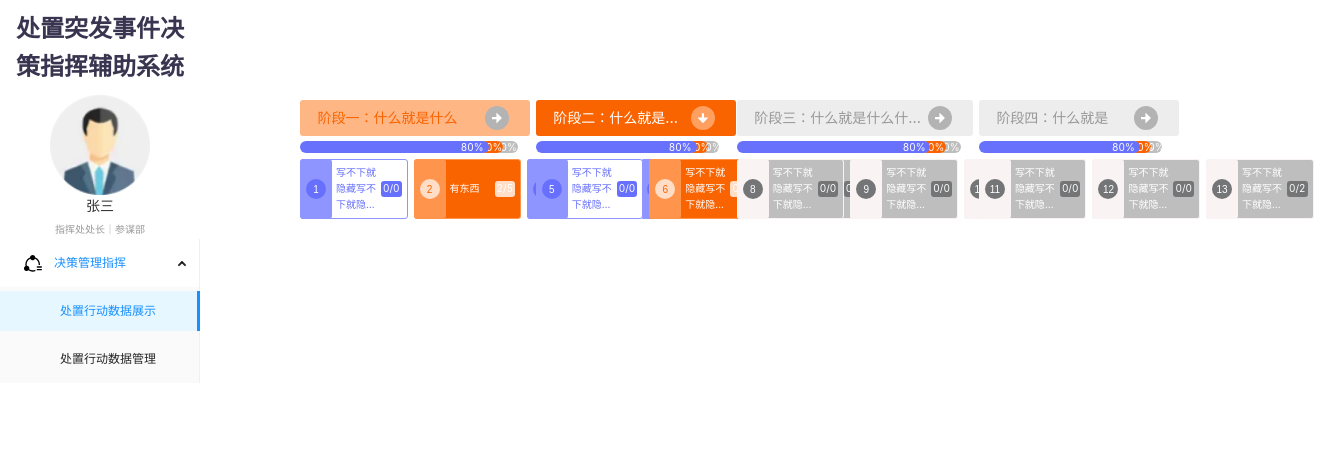
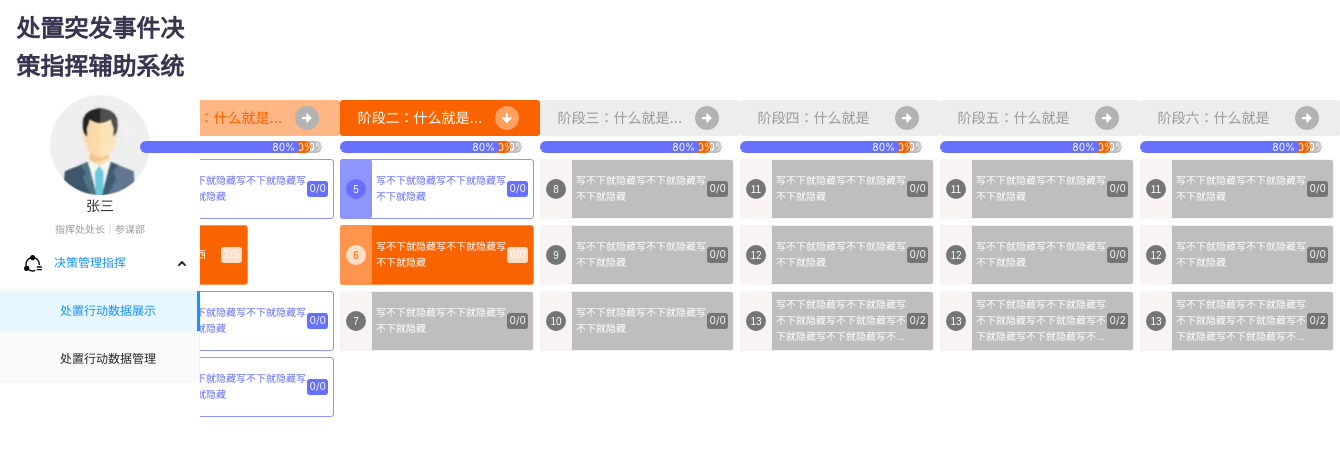
Before and after one commit to stevielu/outsourcing_infoboard, a React (Create React App) app: page /view/show in a window 1280 px wide. Shown: the top 456 px of the page, 1340 px wide, since content can reach past the window. Built offline with nearby package versions, Linux system fonts and the light colour scheme; what redux-promise-middleware would draw is missing.

Commit message:
no message

```diff
--- a/src/views/Home/index.tsx
+++ b/src/views/Home/index.tsx
@@ -32,6 +32,7 @@ min-width:200px;
 const Task = styled(Container)`
 display:flex;
 flex-direction:row;
+flex-wrap:wrap;
 `
 const data = [
   {
@@ -154,7 +155,71 @@ const data = [
         ]
       }
     ]
-  }
+  },{
+    title:'阶段五：什么就是',
+    phase:'阶段五',
+    activate:Stage.Initial,
+    procedure:[
+      {
+        title:'写不下就隐藏写不下就隐藏写不下就隐藏',
+        status:Status.Initial,
+        id:11,
+      },{
+        title:'写不下就隐藏写不下就隐藏写不下就隐藏',
+        status:Status.Initial,
+        id:12,
+      },{
+        title:'写不下就隐藏写不下就隐藏写不下就隐藏写不下就隐藏写不下就隐藏写不下就隐藏写不下就隐藏写不下就隐藏写不下就隐藏写不下就隐藏写不下就隐藏写不下就隐藏写不下就隐藏写不下就隐藏写不下就隐藏写不下就隐藏写不下就隐藏写不下就隐藏',
+        status:Status.Initial,
+        id:13,
+        task:[
+          {
+            title:'事件地点任务',
+            id:5,
+            selected:false
+          },
+          {
+            title:'事件地点任务',
+            id:6,
+            selected:false
+          },
+
+        ]
+      }
+    ]
+  },{
+    title:'阶段六：什么就是',
+    phase:'阶段六',
+    activate:Stage.Initial,
+    procedure:[
+      {
+        title:'写不下就隐藏写不下就隐藏写不下就隐藏',
+        status:Status.Initial,
+        id:11,
+      },{
+        title:'写不下就隐藏写不下就隐藏写不下就隐藏',
+        status:Status.Initial,
+        id:12,
+      },{
+        title:'写不下就隐藏写不下就隐藏写不下就隐藏写不下就隐藏写不下就隐藏写不下就隐藏写不下就隐藏写不下就隐藏写不下就隐藏写不下就隐藏写不下就隐藏写不下就隐藏写不下就隐藏写不下就隐藏写不下就隐藏写不下就隐藏写不下就隐藏写不下就隐藏',
+        status:Status.Initial,
+        id:13,
+        task:[
+          {
+            title:'事件地点任务',
+            id:5,
+            selected:false
+          },
+          {
+            title:'事件地点任务',
+            id:6,
+            selected:false
+          },
+
+        ]
+      }
+    ]
+  },
 ]
 
 export default () => {
```
